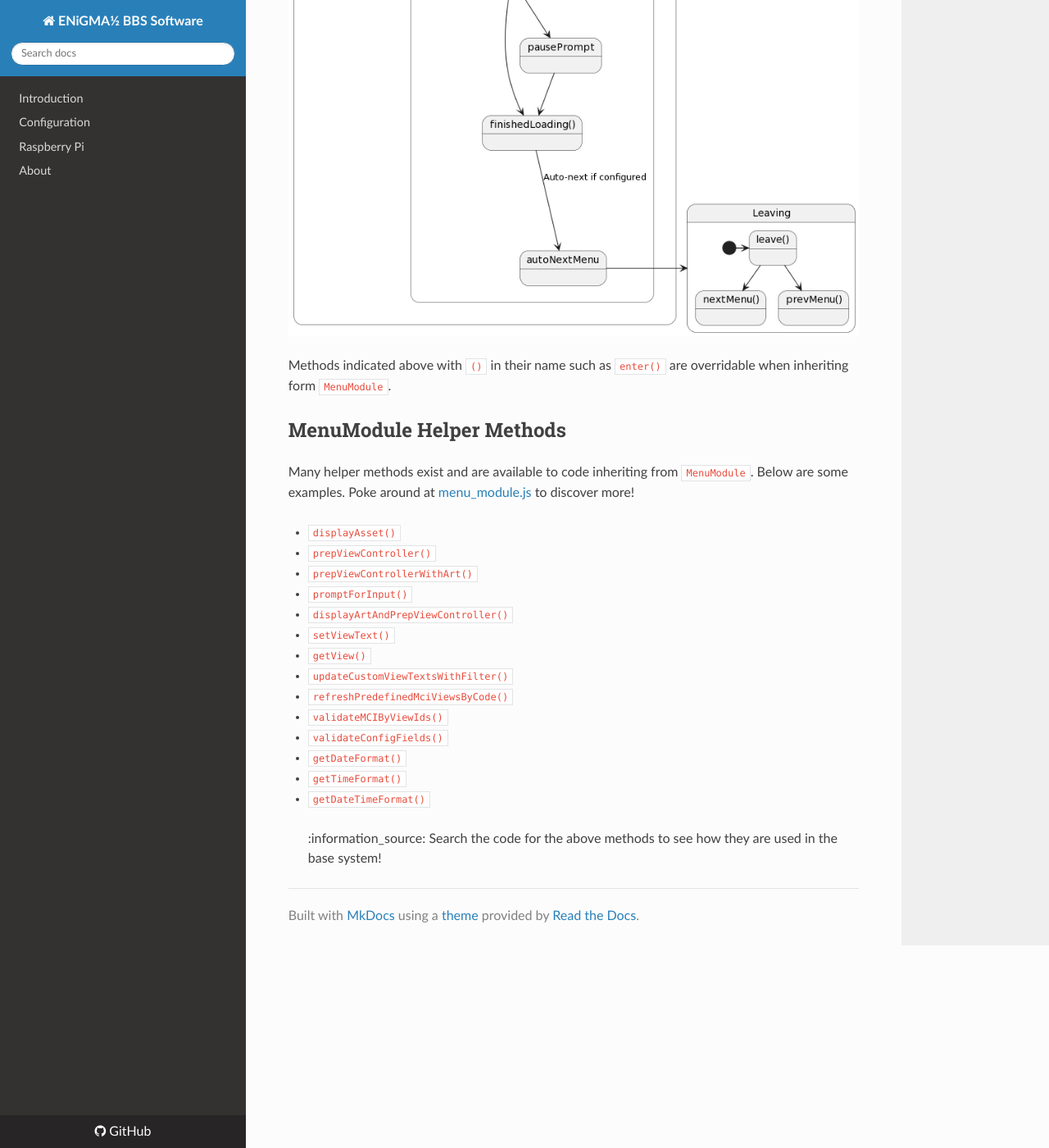
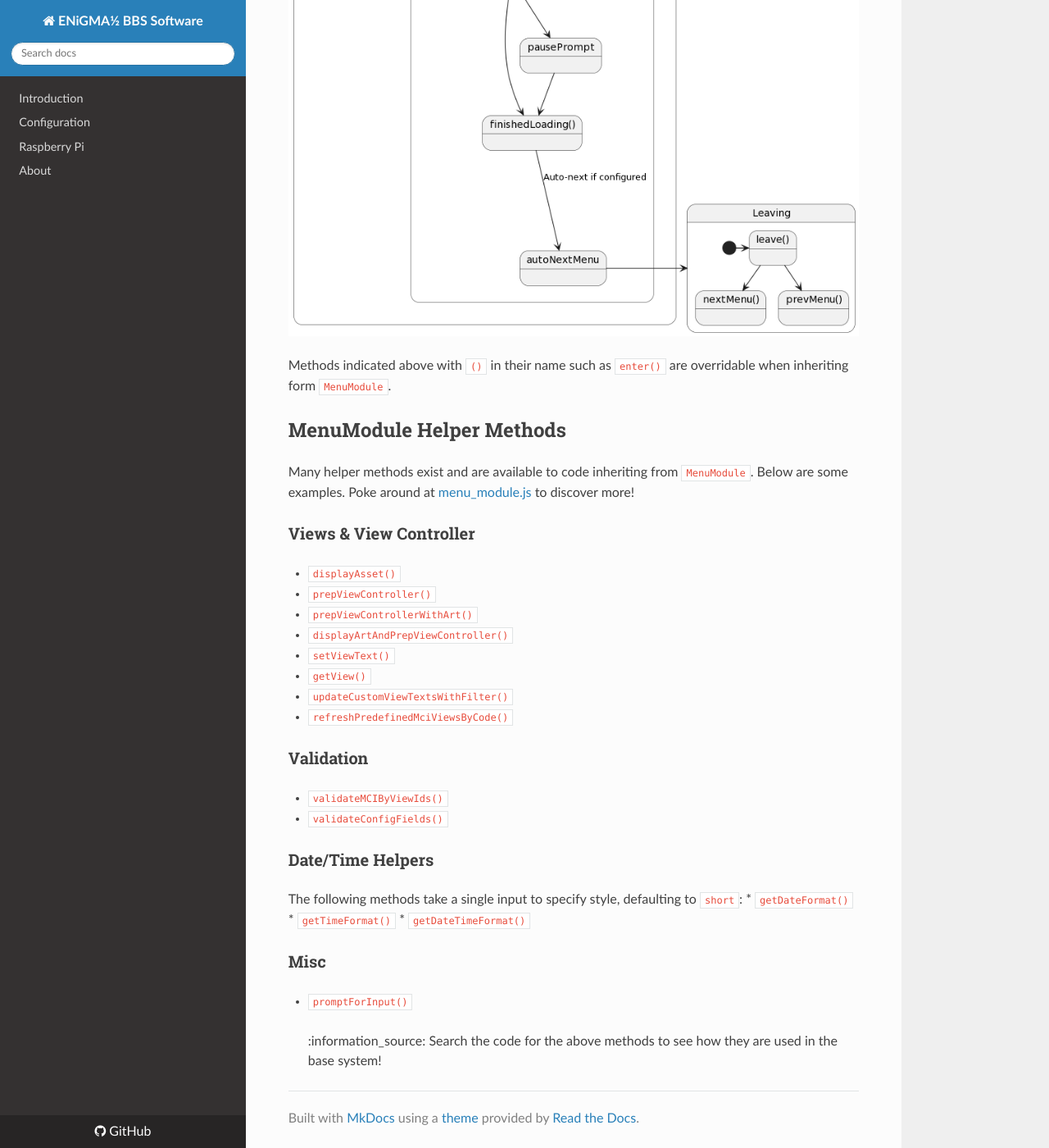
Before and after one commit to NuSkooler/enigma-bbs, an MkDocs documentation site: the page built from docs/_docs/modding/menu-modules.md, in a window 1280 px wide and 1400 px high, scrolled down 1276 px. Shown: the whole window at 82% size. Built offline with MkDocs 1.6.1, drawn with Linux system fonts in a browser that asks for light colours; nearby versions of some CDN libraries; old or Windows-style settings are respelled for this version of MkDocs.

Commit message:
Better organization... a little

```diff
--- a/docs/_docs/modding/menu-modules.md
+++ b/docs/_docs/modding/menu-modules.md
@@ -29,19 +29,28 @@ Methods indicated above with `()` in their name such as `enter()` are overridabl
 ## MenuModule Helper Methods
 Many helper methods exist and are available to code inheriting from `MenuModule`. Below are some examples. Poke around at [menu_module.js](../../../core/menu_module.js) to discover more!
 
+### Views & View Controller
 * `displayAsset()`
 * `prepViewController()`
 * `prepViewControllerWithArt()`
-* `promptForInput()`
 * `displayArtAndPrepViewController()`
 * `setViewText()`
 * `getView()`
 * `updateCustomViewTextsWithFilter()`
 * `refreshPredefinedMciViewsByCode()`
+
+### Validation
 * `validateMCIByViewIds()`
 * `validateConfigFields()`
+
+### Date/Time Helpers
+The following methods take a single input to specify style, defaulting to `short`:
 * `getDateFormat()`
 * `getTimeFormat()`
 * `getDateTimeFormat()`
 
+### Misc
+* `promptForInput()`
+
+
 > :information_source: Search the code for the above methods to see how they are used in the base system!
```
